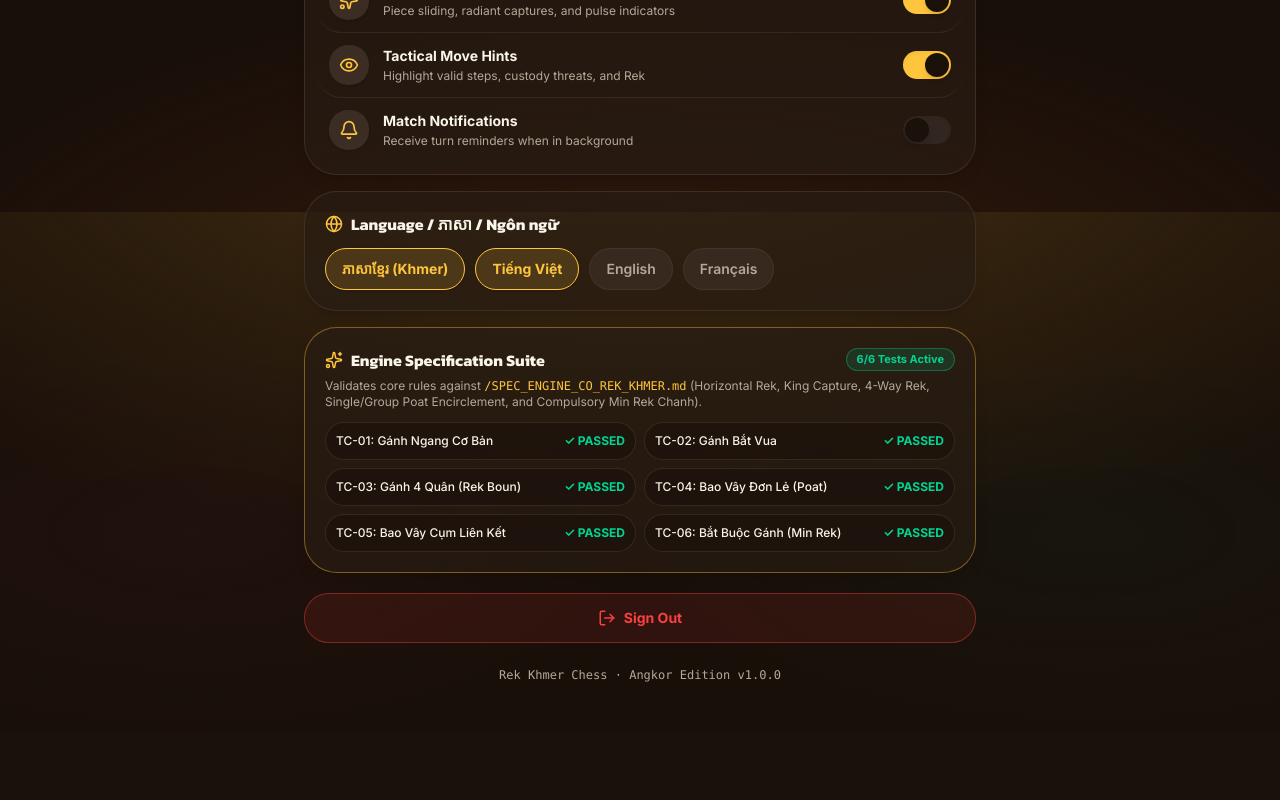
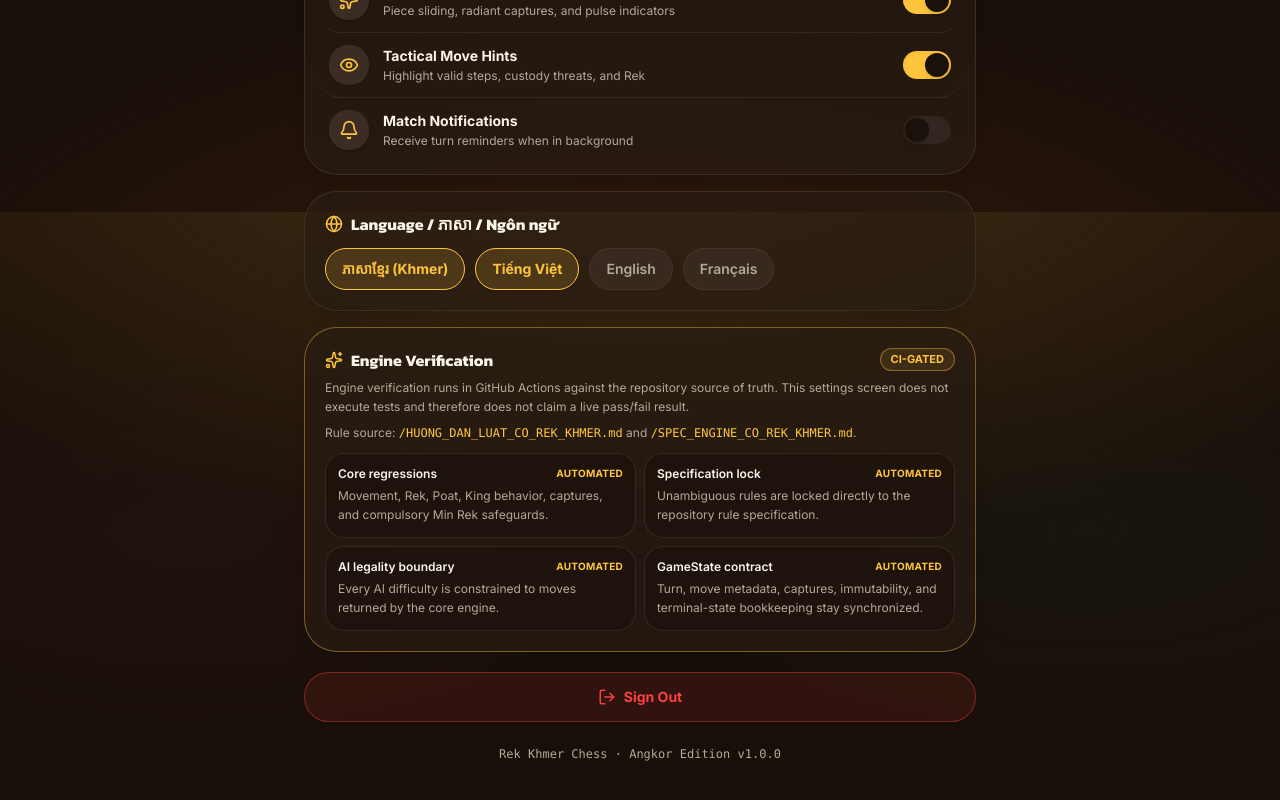
Before and after one commit to machxanht/Rek-Khmer-Chess, a Next.js app: page /settings in a window 1280 px wide. Shown: the part 588-1388 px from the top of the page. Before the commit the page ends 1319 px from the top, so only its background shows below. Built offline with nearby package versions, Linux system fonts and the light colour scheme.

Commit message:
fix: stop hard-coding engine test pass status

```diff
--- a/components/settings/settings-view.tsx
+++ b/components/settings/settings-view.tsx
@@ -12,6 +12,25 @@ const BOARD_THEMES = [
   { id: "ivory", label: "Ivory & Teak", light: "oklch(0.86 0.03 85)", dark: "oklch(0.52 0.06 60)" },
   { id: "slate", label: "River Slate", light: "oklch(0.6 0.02 220)", dark: "oklch(0.42 0.03 235)" },
   { id: "jade", label: "Jade Court", light: "oklch(0.7 0.06 165)", dark: "oklch(0.46 0.07 168)" },
+]
+
+const ENGINE_SUITES = [
+  {
+    title: "Core regressions",
+    desc: "Movement, Rek, Poat, King behavior, captures, and compulsory Min Rek safeguards.",
+  },
+  {
+    title: "Specification lock",
+    desc: "Unambiguous rules are locked directly to the repository rule specification.",
+  },
+  {
+    title: "AI legality boundary",
+    desc: "Every AI difficulty is constrained to moves returned by the core engine.",
+  },
+  {
+    title: "GameState contract",
+    desc: "Turn, move metadata, captures, immutability, and terminal-state bookkeeping stay synchronized.",
+  },
 ]
 
 export function SettingsView() {
@@ -158,43 +177,31 @@ export function SettingsView() {
 
       {/* Engine Verification & Test Suite */}
       <section className="mt-4 rounded-3xl border border-gold/40 bg-card/80 p-5 backdrop-blur-md shadow-lg">
-        <div className="flex items-center justify-between">
+        <div className="flex items-center justify-between gap-3">
           <div className="flex items-center gap-2">
             <Sparkles className="size-4.5 text-gold" />
-            <h2 className="font-display text-base font-bold text-foreground">Engine Specification Suite</h2>
+            <h2 className="font-display text-base font-bold text-foreground">Engine Verification</h2>
           </div>
-          <span className="rounded-full bg-emerald-500/15 border border-emerald-500/40 px-2.5 py-0.5 text-[11px] font-bold text-emerald-400">
-            6/6 Tests Active
+          <span className="shrink-0 rounded-full border border-gold/40 bg-gold/10 px-2.5 py-0.5 text-[11px] font-bold text-gold">
+            CI-GATED
           </span>
         </div>
-        <p className="mt-1.5 text-xs text-muted-foreground">
-          Validates core rules against <code className="text-gold">/SPEC_ENGINE_CO_REK_KHMER.md</code> (Horizontal Rek, King Capture, 4-Way Rek, Single/Group Poat Encirclement, and Compulsory Min Rek Chanh).
+        <p className="mt-1.5 text-xs leading-relaxed text-muted-foreground">
+          Engine verification runs in GitHub Actions against the repository source of truth. This settings screen does not execute tests and therefore does not claim a live pass/fail result.
+        </p>
+        <p className="mt-2 text-xs text-muted-foreground">
+          Rule source: <code className="text-gold">/HUONG_DAN_LUAT_CO_REK_KHMER.md</code> and <code className="text-gold">/SPEC_ENGINE_CO_REK_KHMER.md</code>.
         </p>
         <div className="mt-3 grid gap-2 sm:grid-cols-2 text-xs">
-          <div className="flex items-center justify-between rounded-xl bg-background/60 p-2.5 border border-border/70">
-            <span className="font-medium text-foreground">TC-01: Gánh Ngang Cơ Bản</span>
-            <span className="text-emerald-400 font-bold">✓ PASSED</span>
-          </div>
-          <div className="flex items-center justify-between rounded-xl bg-background/60 p-2.5 border border-border/70">
-            <span className="font-medium text-foreground">TC-02: Gánh Bắt Vua</span>
-            <span className="text-emerald-400 font-bold">✓ PASSED</span>
-          </div>
-          <div className="flex items-center justify-between rounded-xl bg-background/60 p-2.5 border border-border/70">
-            <span className="font-medium text-foreground">TC-03: Gánh 4 Quân (Rek Boun)</span>
-            <span className="text-emerald-400 font-bold">✓ PASSED</span>
-          </div>
-          <div className="flex items-center justify-between rounded-xl bg-background/60 p-2.5 border border-border/70">
-            <span className="font-medium text-foreground">TC-04: Bao Vây Đơn Lẻ (Poat)</span>
-            <span className="text-emerald-400 font-bold">✓ PASSED</span>
-          </div>
-          <div className="flex items-center justify-between rounded-xl bg-background/60 p-2.5 border border-border/70">
-            <span className="font-medium text-foreground">TC-05: Bao Vây Cụm Liên Kết</span>
-            <span className="text-emerald-400 font-bold">✓ PASSED</span>
-          </div>
-          <div className="flex items-center justify-between rounded-xl bg-background/60 p-2.5 border border-border/70">
-            <span className="font-medium text-foreground">TC-06: Bắt Buộc Gánh (Min Rek)</span>
-            <span className="text-emerald-400 font-bold">✓ PASSED</span>
-          </div>
+          {ENGINE_SUITES.map((suite) => (
+            <div key={suite.title} className="rounded-xl border border-border/70 bg-background/60 p-3">
+              <div className="flex items-center justify-between gap-2">
+                <span className="font-semibold text-foreground">{suite.title}</span>
+                <span className="text-[10px] font-bold uppercase tracking-wide text-gold">Automated</span>
+              </div>
+              <p className="mt-1 leading-relaxed text-muted-foreground">{suite.desc}</p>
+            </div>
+          ))}
         </div>
       </section>
 
```
